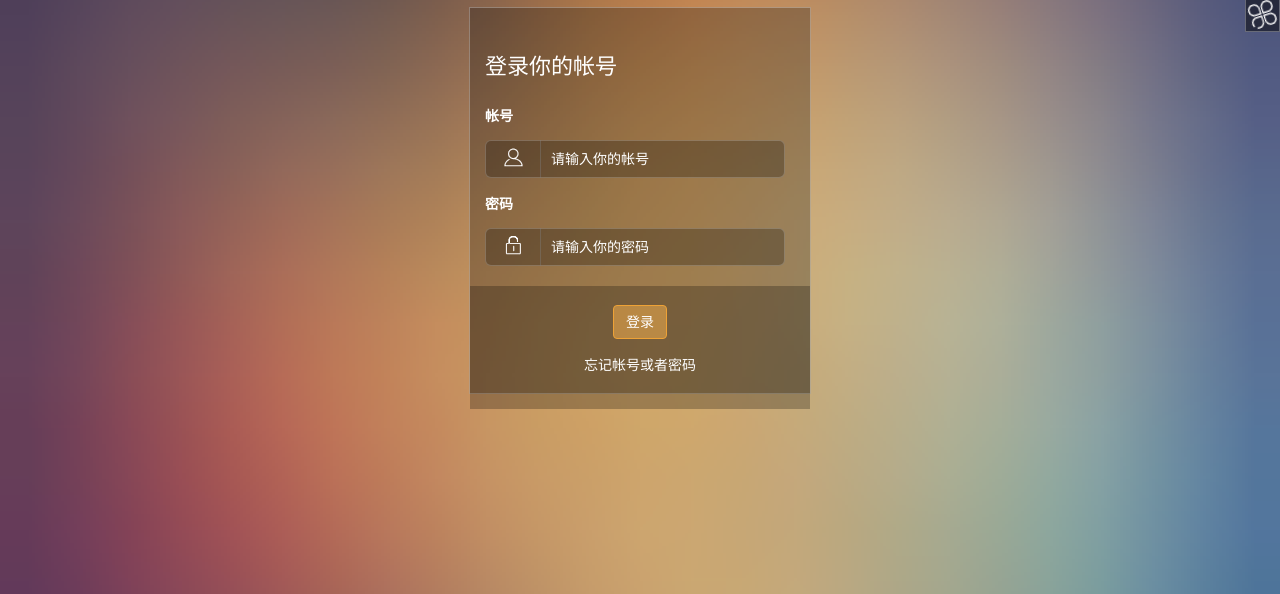
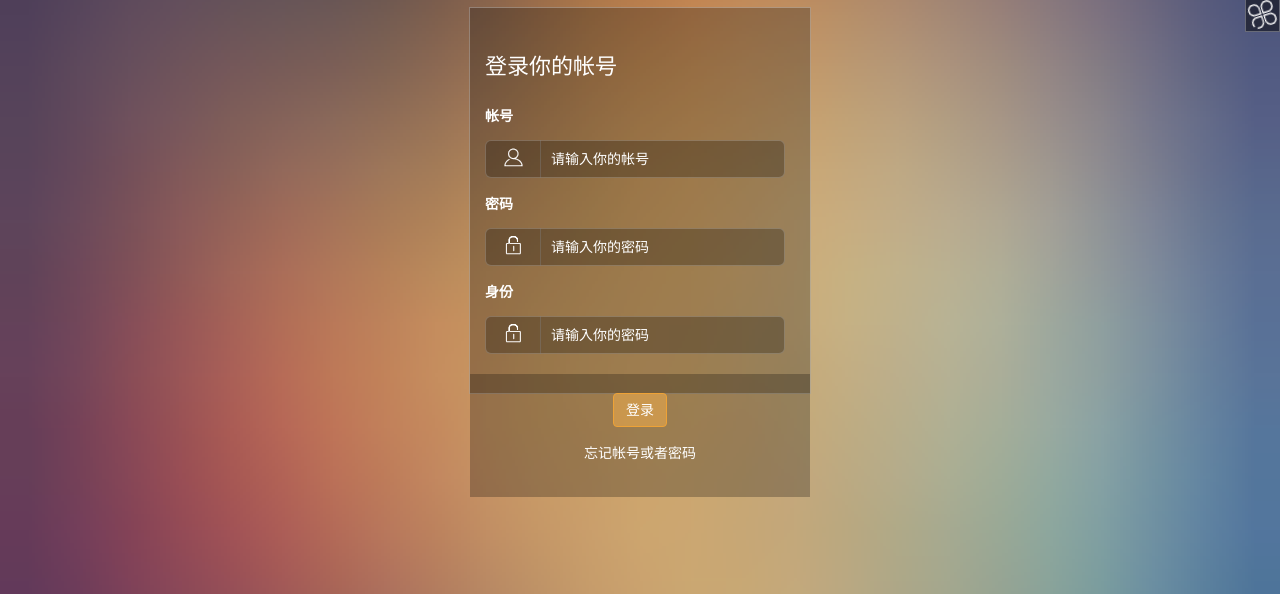
Before and after one commit to ismyblue/Practice_System, a Django app: page /practice/ in a window 1280 px wide. Shown: the part 113-707 px from the top of the page. Run offline with Django 3.2, Linux system fonts and the light colour scheme; some libraries are stand-ins or nearby versions.

Commit message:
增加login.html中的role_id选择

```diff
--- a/Practice_System/practice/templates/practice/login.html
+++ b/Practice_System/practice/templates/practice/login.html
@@ -33,6 +33,13 @@
                 <label class="layui-form-label login-form"><i class="iconfont">&#xe82b;</i></label>
                 <div class="layui-input-inline login-inline">
                   <input type="text" name="password" lay-verify="required" placeholder="请输入你的密码" autocomplete="off" class="layui-input">
+                </div>
+            </div>
+            <label class="login-title" for="role_id">身份</label>
+            <div class="layui-form-item">
+                <label class="layui-form-label login-form"><i class="iconfont">&#xe82b;</i></label>
+                <div class="layui-input-inline login-inline">
+                  <input type="text" name="role_id" lay-verify="required" placeholder="请输入你的密码" autocomplete="off" class="layui-input">
                 </div>
             </div>
             <div class="form-actions">
```
